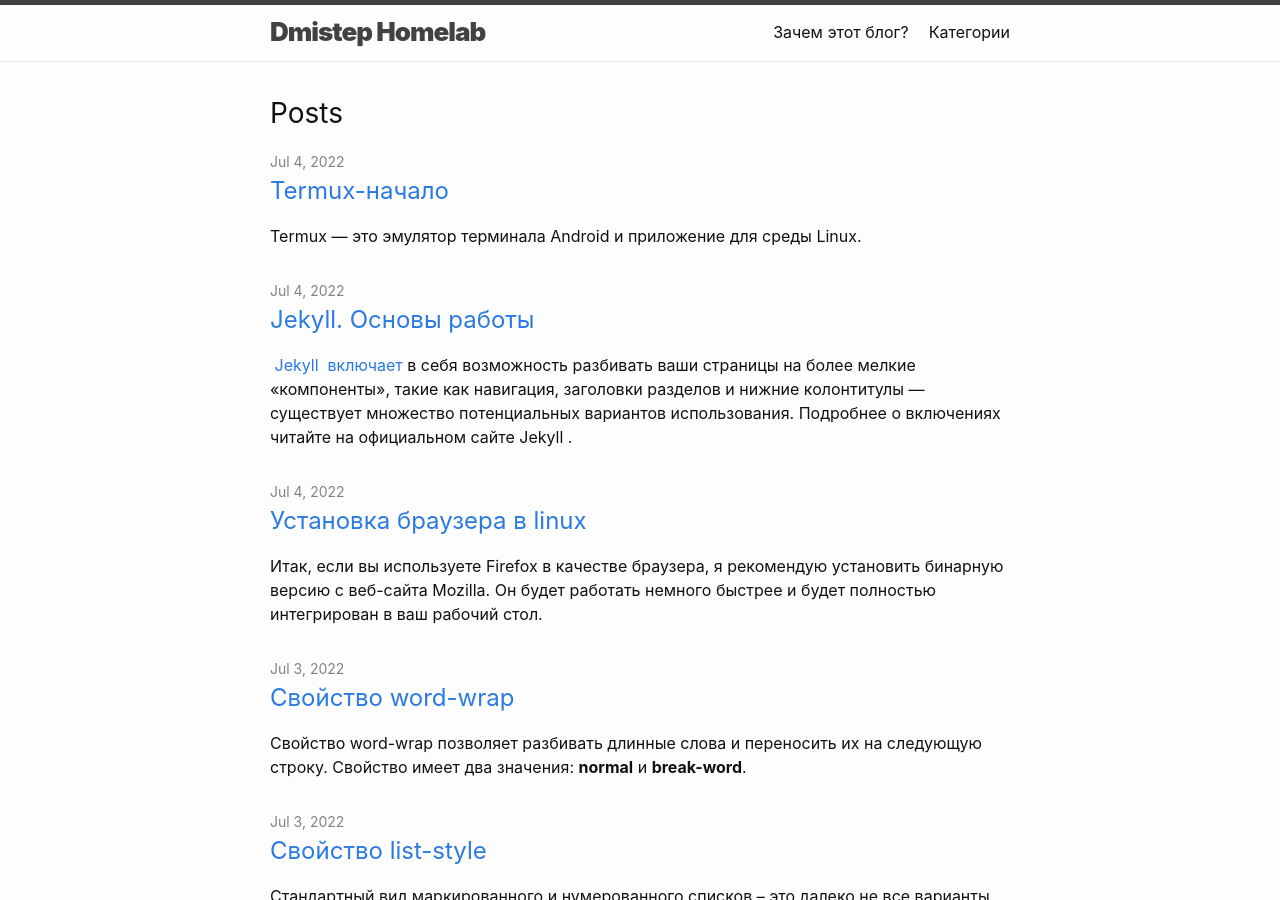
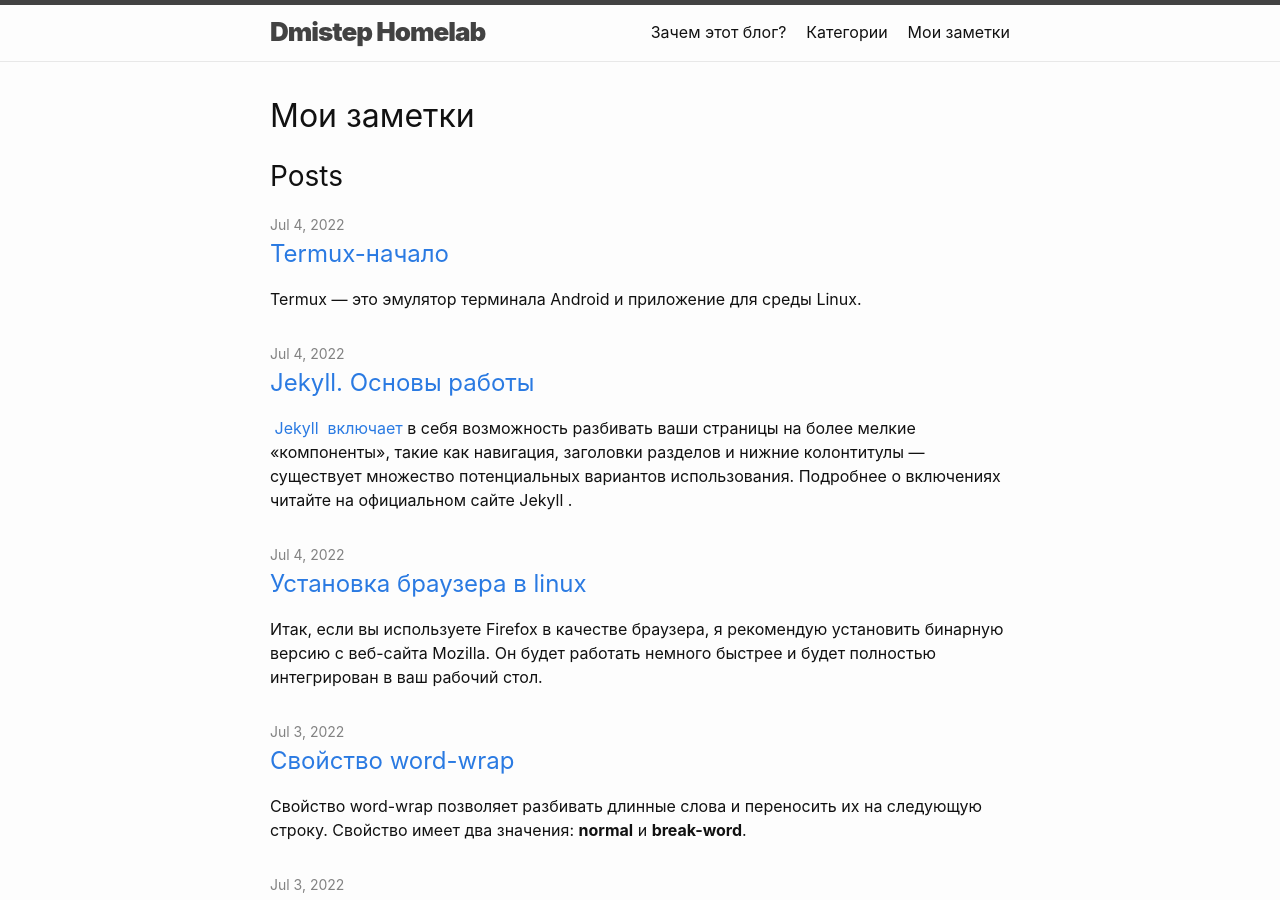
Before and after one commit to Dmistep/test-blog, a Jekyll site: the page built from index.md, in a window 1280 px wide and 900 px high. Built offline with Jekyll 4.4.1, drawn with Linux system fonts in a browser that asks for light colours.

Commit message:
update index.md

```diff
--- a/index.md
+++ b/index.md
@@ -3,4 +3,5 @@
 # To modify the layout, see https://jekyllrb.com/docs/themes/#overriding-theme-defaults
 
 layout: home
+title: "Мои заметки"
 ---
```
